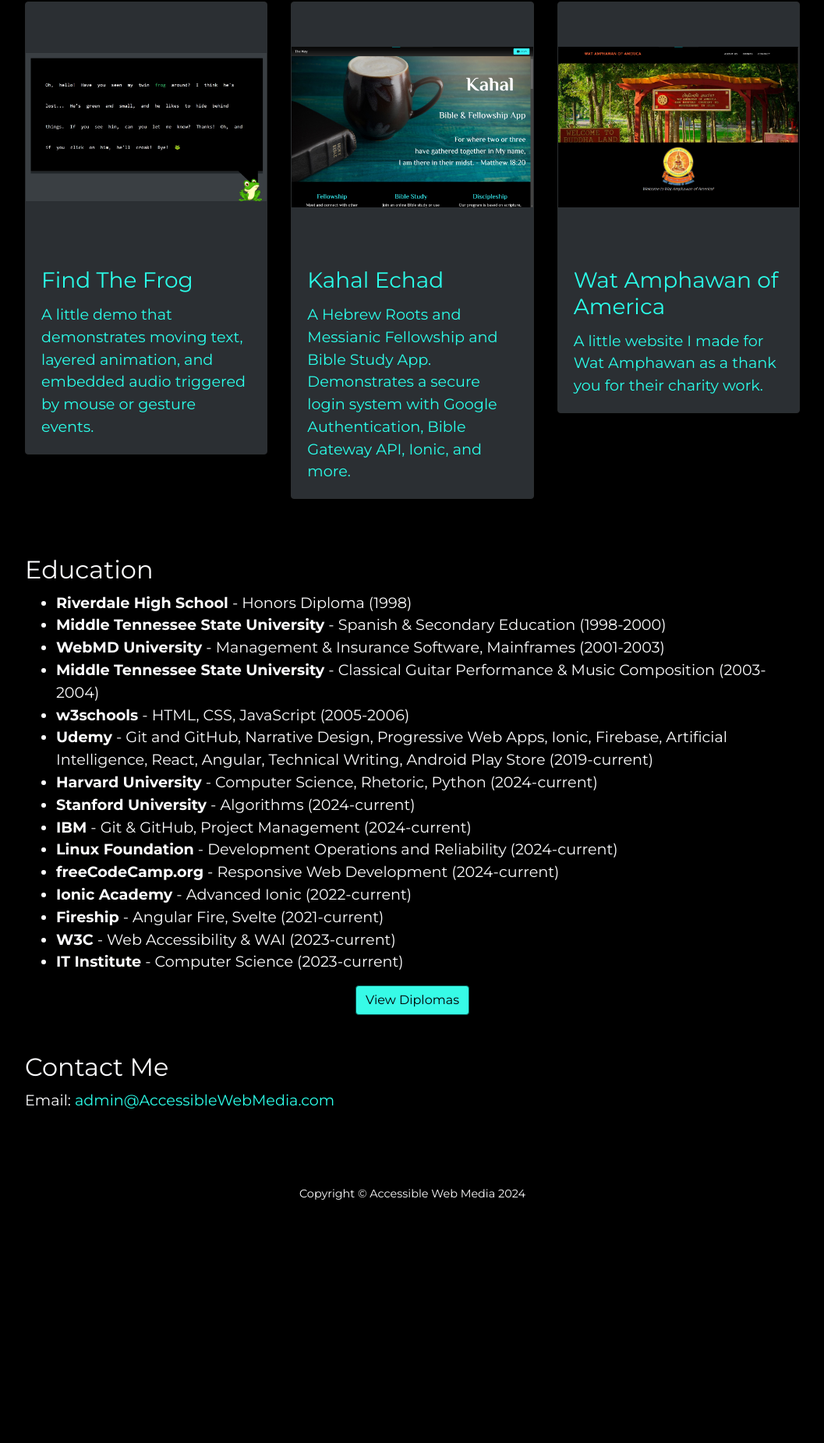
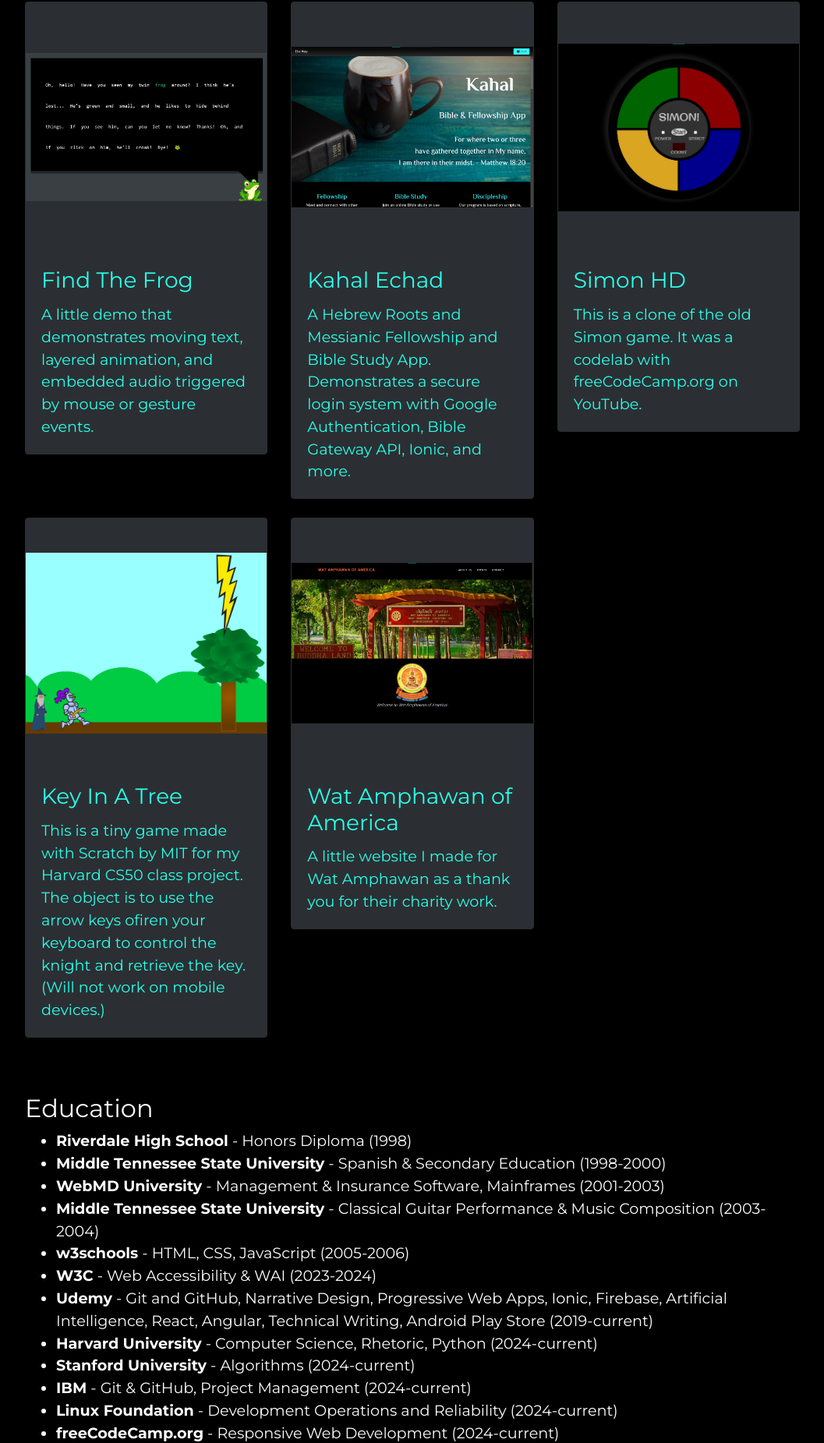
Before and after one commit to AliciaAMT/accessible-web-media-2024, a website: page src/portfolio.html in a window 1280 px wide. Shown: the part 1730-3581 px from the top of the page at 78% size, without its empty margins (111-1168 px from the left). Before the commit the page ends 3297 px from the top, so only its background shows below. Drawn offline with nearby package versions, Linux system fonts and the light colour scheme.

Commit message:
Add new images and certifications

```diff
--- a/src/portfolio.html
+++ b/src/portfolio.html
@@ -106,7 +106,10 @@
                               {title: 'Hextrix HD', description: 'Arcade game for Web and Play Store, Tetris-inspired with a twist. Features dark mode, dynamic background music toggle using JavaScript. Developed as a Progressive Web App, hosted on Firebase, and published on the Play Store via Android Studio.', link: 'https://hextris-hd-dark-mode-edition.web.app/', screenshot: './img/hex.jpg'},
                               {title: 'Find The Frog', description: 'A little demo that demonstrates moving text, layered animation, and embedded audio triggered by mouse or gesture events.', link: 'https://aliciaamt.github.io/moving-text/', screenshot: './img/frogstart.jpg'},
                               {title: 'Kahal Echad', description: 'A Hebrew Roots and Messianic Fellowship and Bible Study App. Demonstrates a secure login system with Google Authentication, Bible Gateway API, Ionic, and more.', link: 'https://the-way-417.web.app', screenshot: './img/kahal.jpg'},
+                              {title: 'Simon HD', description: 'This is a clone of the old Simon game. It was a codelab with freeCodeCamp.org on YouTube.', link: 'https://simon-clone-hd.web.app/', screenshot: './img/simon.jpg'},
+                              {title: 'Key In A Tree', description: 'This is a tiny game made with Scratch by MIT for my Harvard CS50 class project. The object is to use the arrow keys ofiren your keyboard to control the knight and retrieve the key. (Will not work on mobile devices.)', link: 'https://scratch.mit.edu/projects/949722354/fullscreen/', screenshot: './img/lightning-tree.jpg'},
                               {title: 'Wat Amphawan of America', description: 'A little website I made for Wat Amphawan as a thank you for their charity work.', link: 'https://wat-amphawan.web.app/', screenshot: './img/wat.jpg'},
+
                               // Add more projects as needed
                             ];
 
@@ -163,6 +166,7 @@
       {name: 'WebMD University', course: 'Management & Insurance Software, Mainframes', year: '2001-2003'},
       {name: 'Middle Tennessee State University', course: 'Classical Guitar Performance & Music Composition', year: '2003-2004'},
       {name: 'w3schools', course: 'HTML, CSS, JavaScript', year: '2005-2006'},
+      {name: 'W3C', course: 'Web Accessibility & WAI', year: '2023-2024'},
       {name: 'Udemy', course: 'Git and GitHub, Narrative Design, Progressive Web Apps, Ionic, Firebase, Artificial Intelligence, React, Angular, Technical Writing, Android Play Store', year: '2019-current'},
       {name: 'Harvard University', course: 'Computer Science, Rhetoric, Python', year: '2024-current'},
       {name: 'Stanford University', course: 'Algorithms', year: '2024-current'},
@@ -171,7 +175,6 @@
       {name: 'freeCodeCamp.org', course: 'Responsive Web Development', year: '2024-current'},
       {name: 'Ionic Academy', course: 'Advanced Ionic', year: '2022-current'},
       {name: 'Fireship', course: 'Angular Fire, Svelte', year: '2021-current'},
-      {name: 'W3C', course: 'Web Accessibility & WAI', year: '2023-current'},
       {name: 'IT Institute', course: 'Computer Science', year: '2023-current'}
       // Add more schools as needed
     ];
```
Also changed, not shown: src/diplomas.html (+1 -0 lines), src/index.html (+2 -1 lines), test.md (added, +1 -0 lines), src/img/Screenshot 2024-01-09 233337.jpg (added), src/img/lightning-tree.jpg (added), src/img/simon.jpg (added), src/img/wai.jpg (added), 1 other file.
